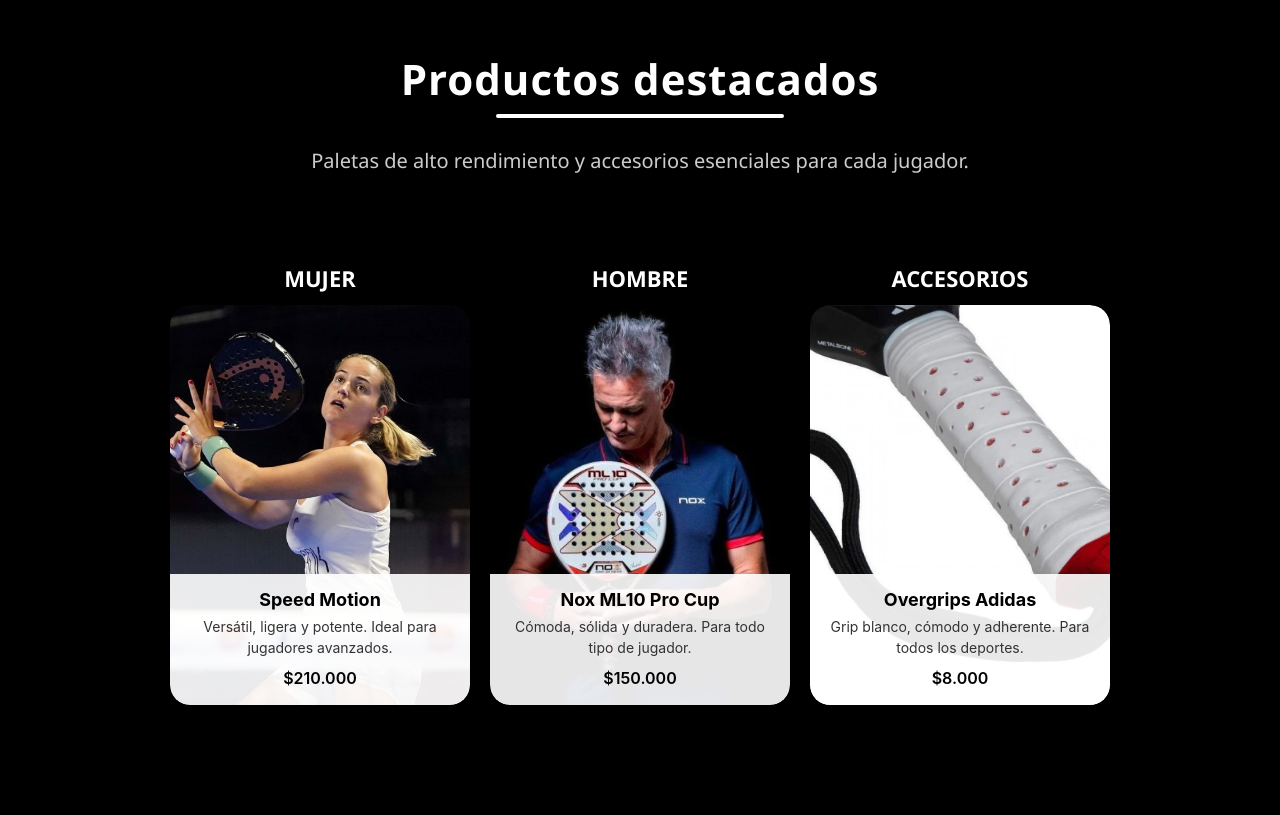
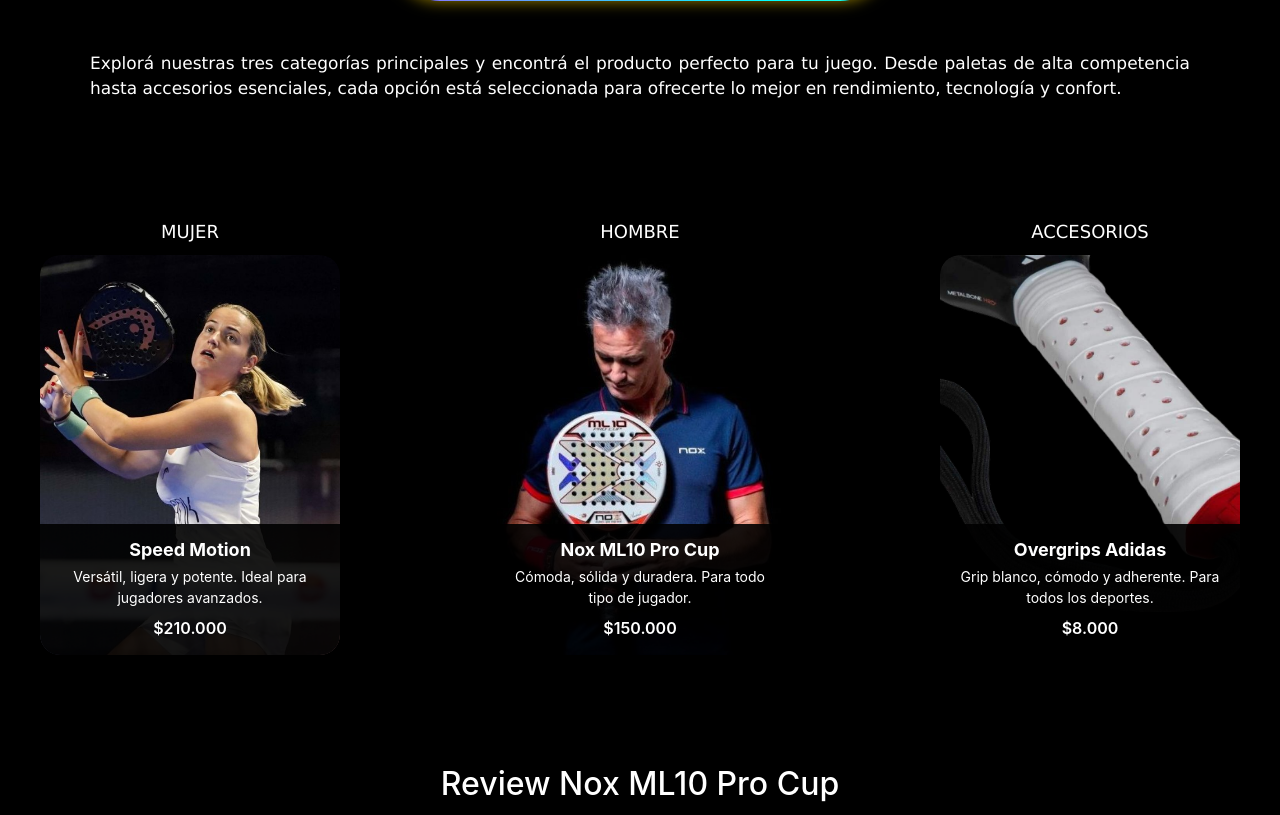
Before and after one commit to sturtola/ProyectoWeb-TallerDeProgramacion, a CodeIgniter 4 app: the page made by app/Views/auren.php in a window 1280 px wide. Shown: the part 1653-2468 px from the top of the page. Run offline with PHP 8.4 and a stand-in for CodeIgniter, Linux system fonts and the light colour scheme; the template is opened without the code that fills it, so the values that code supplies are empty; some libraries are stand-ins or nearby versions.

Commit message:
Cambio de imagen en la seccion principal, se agrego una seccion de marcas y algunos detalles

```diff
--- a/app/Views/auren.php
+++ b/app/Views/auren.php
@@ -38,18 +38,16 @@
         <!-- Sidebar vertical (pantallas chicas) -->
         <div class="sidebar">
           <ul class="nav-list-vertical">
-            <li><a href="#">Home</a></li>
-            <li><a href="#">Products</a></li>
-            <li><a href="#">About Us</a></li>
-            <li><a href="#">Contact</a></li>
+            <li><a href="#">Inicio</a></li>
+            <li><a href="#">Productos</a></li>
+            <li><a href="#">Nosotros</a></li>
+            <li><a href="#">Información</a></li>
           </ul>
         </div>
-
-
-
       </nav>
     </div>
   </section>
+
   <section class="presentacion about-mini">
     <div class="about-content">
       <h2 style="font-weight: bold; margin-bottom: 50px">Auren</h2>
@@ -74,28 +72,30 @@
       </div>
     </div>
   </section>
-  <section class="seccion-carrusel">
-    <div class="carrusel">
-    <div class="carrusel-contenedor">
-    <div class="slide"><img src="../assets/img/publicidad3.png" alt="Imagen 1"></div>
-    <div class="slide"><img src="../assets/img/publicidad2.png" alt="Imagen 2"></div>
-    <div class="slide"><img src="../assets/img/publicidad1.png" alt="Imagen 3"></div>
+
+  <section class="seccion-marcas">
+    <div class="marcas-container">
+      <img src="../assets/img/logoadidas.png" style="height: 70px;">
+      <img src="../assets/img/wilsonlogo.png" style="height: 35px;">
+      <img src="../assets/img/siuxlogo.png" style="height: 30px;">
+      <img src="../assets/img/headlogo.jpeg" style="height: 40px;">
+      <img src="../assets/img/logonike.png" style="height: 65px;">
+      <img src="../assets/img/noxlogo.png" style="height: 30px;">
+      <img src="../assets/img/bullpadellogo.jpeg" style="height: 40px;">
+    </div>
+
+  </section>
+
+  <section class="seccion-destacados">
+    <div class="led-marco">
+      <div class="container-marcoled">
+        <p class="subtitulo" style="text-align: center; font-weight: bold; font-size: 25px">Elegí calidad, elegí AUREN.</p>
       </div>
     </div>
-
-
+    <p class="subtitulo" style="color: white;">Explorá nuestras tres categorías principales y encontrá el producto perfecto para tu juego.
+      Desde paletas de alta competencia hasta accesorios esenciales, cada opción está seleccionada para ofrecerte lo
+      mejor en rendimiento, tecnología y confort.</p>
   </section>
-  <!-- Solo el JS de Bootstrap (funcionalidad de carrusel) -->
-<script src="https://cdn.jsdelivr.net/npm/bootstrap@5.3.3/dist/js/bootstrap.bundle.min.js"></script>
-
-  <script src="https://code.jquery.com/jquery-3.5.1.slim.min.js"></script>
-  <script src="https://cdn.jsdelivr.net/npm/bootstrap@4.5.2/dist/js/bootstrap.bundle.min.js"></script>
-
-  <div class="titulo-productos">
-  <h2>Productos destacados</h2>
-  <p class="subtitulo">Paletas de alto rendimiento y accesorios esenciales para cada jugador.</p>
-
-</div>
 
   <section class="tarjetas-container">
     <div class="tarjeta-con-titulo">
@@ -131,7 +131,7 @@
         <img src="../assets/img/gripblanco.jpg" alt="Paleta 3" class="imagen-hover">
         <div class="info">
           <h3>Overgrips Adidas</h3>
-        <p>Grip blanco, cómodo y adherente.  Para todos los deportes.</p>
+          <p>Grip blanco, cómodo y adherente. Para todos los deportes.</p>
           <span>$8.000</span>
         </div>
       </div>
@@ -139,19 +139,19 @@
   </section>
 
   <section class="video-review">
-<h2><i class="fa-solid fa-film"></i> Review de la Nox ML10 Pro Cup</h2>
+    <h2><i class="fa-solid fa-film"></i>Review Nox ML10 Pro Cup</h2>
     <div class="video-container">
-    <iframe
-      src="https://www.youtube.com/embed/Gtr95HTK3Wk"
-      title="Video Review"
-      frameborder="0"
+      <iframe src="https://www.youtube.com/embed/Gtr95HTK3Wk" title="Video Review" frameborder="0"
         allow="accelerometer; autoplay; clipboard-write; encrypted-media; gyroscope; picture-in-picture; web-share"
         allowfullscreen>
       </iframe>
     </div>
   </section>
 
-
+  <!-- Solo el JS de Bootstrap (funcionalidad de carrusel) -->
+  <script src="https://cdn.jsdelivr.net/npm/bootstrap@5.3.3/dist/js/bootstrap.bundle.min.js"></script>
+  <script src="https://code.jquery.com/jquery-3.5.1.slim.min.js"></script>
+  <script src="https://cdn.jsdelivr.net/npm/bootstrap@4.5.2/dist/js/bootstrap.bundle.min.js"></script>
 </body>
 
 <footer>
--- a/assets/css/auren_style.css
+++ b/assets/css/auren_style.css
@@ -477,7 +476,7 @@
   position: absolute;
   bottom: 0;
   width: 100%;
-  background: rgba(255, 255, 255, 0.9);
+  background: rgba(0, 0, 0, 0.9);
   padding: 15px;
   box-sizing: border-box;
   text-align: center;
@@ -489,60 +488,45 @@
   margin: 0 0 5px;
   font-size: 18px;
   font-weight: bold;
-  color: #000;
+  color: #ffffff;
 }
 
 .info p {
   margin: 0 0 8px;
   font-size: 14px;
-  color: #333;
+  color: #ffffff;
 }
 
 .info span {
   font-size: 16px;
   font-weight: 600;
-  color: #000;
+  color: #ffffff;
 }
 
-.titulo-productos {
+.seccion-destacados {
   text-align: center;
-  padding: 40px 20px 10px;
+  padding: 70px 60px 30px 60px;
   background-color: #000;
+  justify-content: center;
+  display: flex;
+  flex-direction: column;
+  align-items: center; /* Esto centra horizontalmente todo */
 }
 
-.titulo-productos h2 {
-  font-size: 42px;
-  font-weight: 700;
-  color: #fff;
-  font-family: 'Segoe UI', Tahoma, Geneva, Verdana, sans-serif;
-  letter-spacing: 1px;
-  position: relative;
-  display: inline-block;
-  padding-bottom: 10px;
-}
-
-.titulo-productos h2::after {
-  content: "";
-  display: block;
-  width: 60%;
-  height: 4px;
-  background: #fff;
-  margin: 10px auto 0;
-  border-radius: 2px;
-}
-
-.titulo-productos .subtitulo {
-  color: #ccc;
-  font-size: 20px;
+.seccion-destacados .subtitulo {
+  color: rgb(255, 255, 255);
+  font-size: 17px;
   font-weight: 400;
   margin-top: 10px;
-  font-family: 'Segoe UI', Tahoma, Geneva, Verdana, sans-serif;
+  font-family: Verdana, sans-serif;
+  text-align: justify;
+  padding: 20px 30px 10px 30px;
 }
 
 .tarjetas-container {
   display: flex;
   justify-content: center;
-  gap: 20px;
+  gap: 150px;
 }
 
 .tarjeta-con-titulo {
@@ -552,13 +536,12 @@
 }
 
 .titulo-categoria {
-  font-size: 22px;
-  font-weight: bold;
+  font-size: 18px;
   color: white;
   margin-bottom: 10px;
   text-align: center;
   width: 100%;
-  font-family: 'Segoe UI', Tahoma, Geneva, Verdana, sans-serif;
+  font-family: Verdana, sans-serif;
 }
 
 .video-review {
```
Also changed, not shown: other parts of assets/css/auren_style.css (+56 -5 lines), assets/img/Copia de grip1.jpg (added), assets/img/bullpadellogo.JPEG (added), assets/img/canchapadel2.jpg (added), assets/img/canchapadel2.webp (added), assets/img/canchapadel3.jpeg (added), assets/img/canchapadel3.jpg (added), assets/img/grip1.jpg, assets/img/headlogo.jpeg (added), assets/img/kombatlogo.png (added), assets/img/logoadidas.png (added), assets/img/logonike.png (added), assets/img/noxlogo.png (added), assets/img/siuxlogo.png (added), 2 more files, 2 other files. Lines whose indentation alone changed are shown as unchanged.
